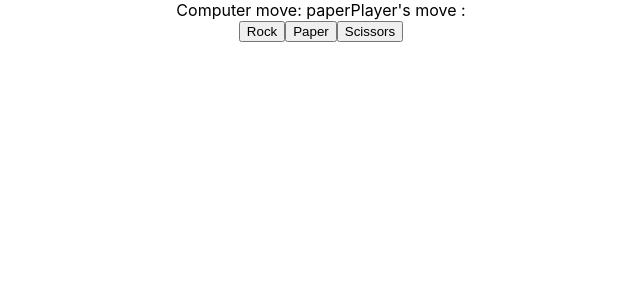
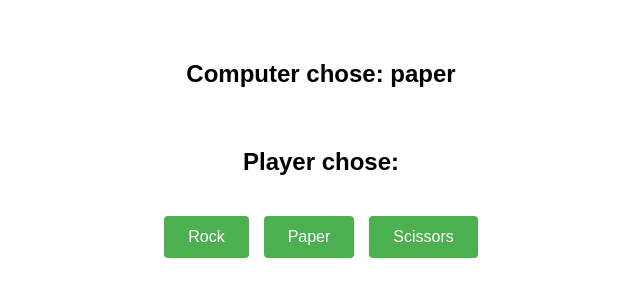
Before and after one commit to JavaGalaxy/rock-paper-scissors, a React (Create React App) app: page / in a window 1280 px wide. Shown: the top 300 px of the page, without its empty margins (319-959 px from the left). Built offline with nearby package versions, Linux system fonts and the light colour scheme.

Commit message:
css styling updates

```diff
--- a/src/App.css
+++ b/src/App.css
@@ -1,38 +1,30 @@
 .App {
+  display: flex;
+  flex-direction: column;
+  align-items: center;
+  max-width: 600px;
+  margin: 0 auto;
+  padding: 20px;
+  font-family: Arial, sans-serif;
   text-align: center;
 }
 
-.App-logo {
-  height: 40vmin;
-  pointer-events: none;
+.App > div {
+  display: flex;
+  gap: 15px;
+  margin-top: 20px;
+  justify-content: center;
 }
 
-@media (prefers-reduced-motion: no-preference) {
-  .App-logo {
-    animation: App-logo-spin infinite 20s linear;
-  }
+button {
+  padding: 12px 24px;
+  background-color: #4caf50;
+  color: white;
+  border: none;
+  border-radius: 4px;
+  font-size: 16px;
+  cursor: pointer;
+  transition:
+    background-color 0.3s,
+    transform 0.2s;
 }
-
-.App-header {
-  background-color: #282c34;
-  min-height: 100vh;
-  display: flex;
-  flex-direction: column;
-  align-items: center;
-  justify-content: center;
-  font-size: calc(10px + 2vmin);
-  color: white;
-}
-
-.App-link {
-  color: #61dafb;
-}
-
-@keyframes App-logo-spin {
-  from {
-    transform: rotate(0deg);
-  }
-  to {
-    transform: rotate(360deg);
-  }
-}
--- a/src/App.tsx
+++ b/src/App.tsx
@@ -20,8 +20,12 @@ function App() {
 
   return (
     <div className="App">
-      Computer move: {computerMove}
-      Player's move : {playersMove}
+      <div>
+        <h2>Computer chose: {computerMove}</h2>
+      </div>
+      <div>
+        <h2>Player chose: {playersMove}</h2>
+      </div>
       <div>
         <button onClick={() => handleClick('rock')}>Rock</button>
         <button onClick={() => handleClick('paper')}>Paper</button>
```
